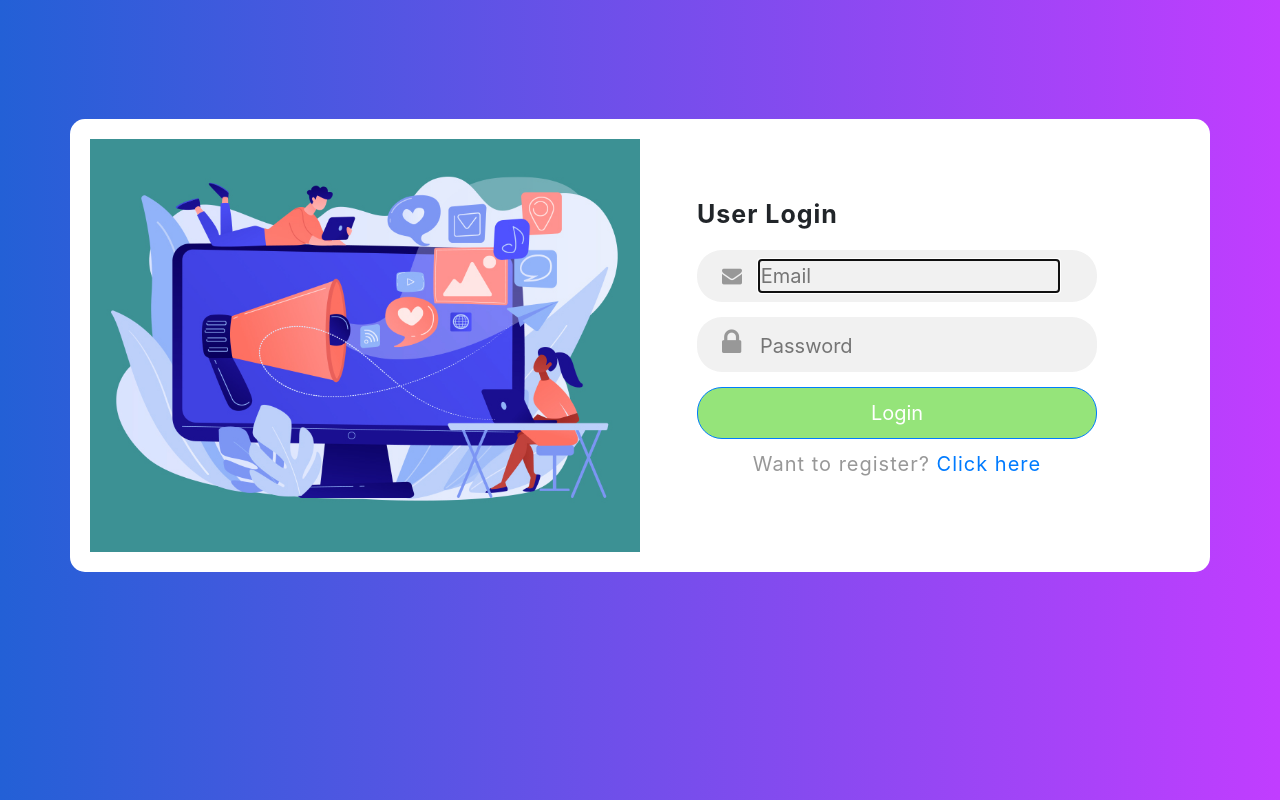
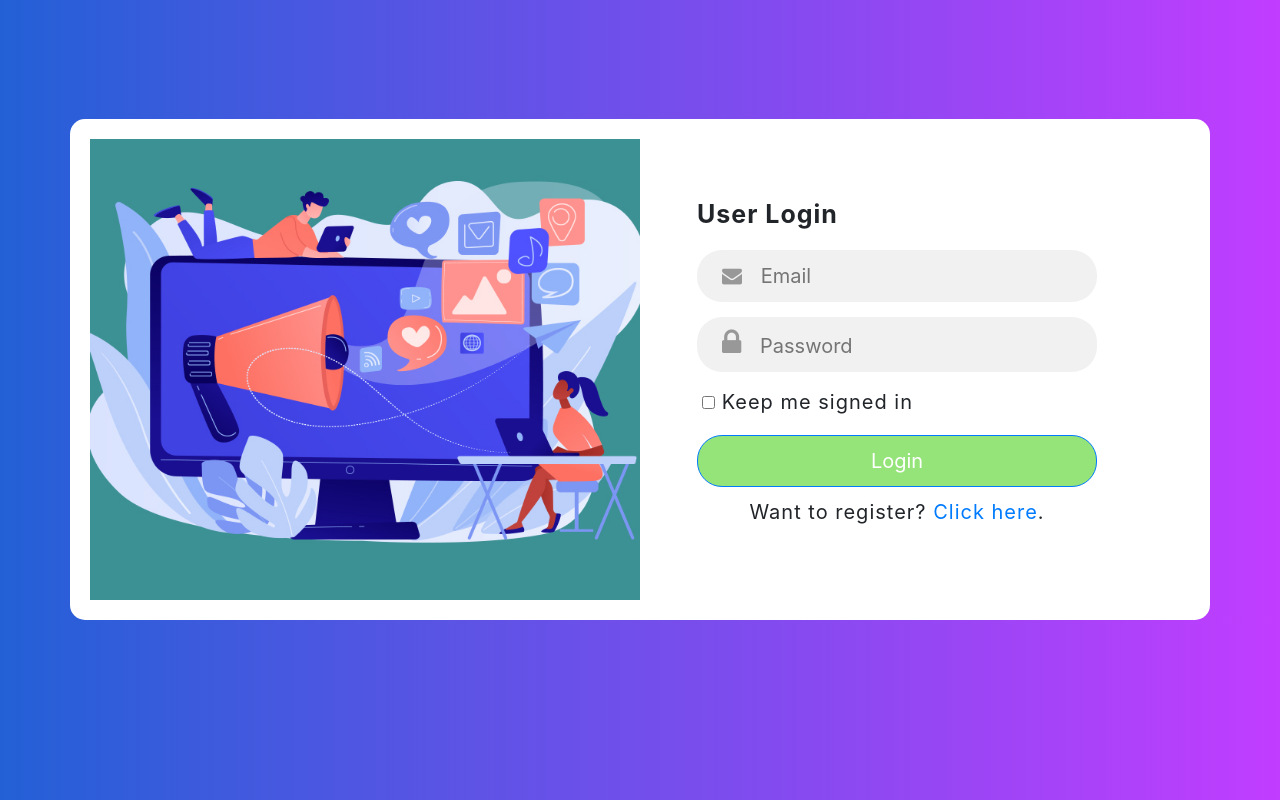
Before and after one commit to Eswar2000/reach-out, a Flask app: page /login in a window 1280 px wide. Run offline with Flask 2, Linux system fonts and the light colour scheme; some libraries are stand-ins or nearby versions.

Commit message:
signin and signup added

```diff
--- /dev/null
+++ b/static/styles.css
@@ -0,0 +1,101 @@
+body {
+    font-size: 20px;
+    font-weight: bold;
+    letter-spacing: 1px;
+    background: linear-gradient(-90deg, rgb(193,61,255), rgb(35,96,214));
+    margin-top: 15vh;
+}
+
+.container {
+    margin: -1px;
+}
+
+
+.loginRow {
+    padding: 20px;
+    background: #ffffff;
+    border-radius: 15px;
+}
+
+.loginCol2 {
+    padding: 50px;
+}
+
+.loginColWrapper {
+    padding: 7px;
+}
+
+.inputDiv {
+    background: #f1f1f1;
+    border-radius: 25px;
+    padding: 10px;
+    margin-top: 15px;
+    width: 400px;
+}
+
+.input {
+    border-style: none;
+    background: rgba(255,255,255,0);
+    margin-left: 10px;
+    color: rgb(152,152,152);
+    width: 300px;
+}
+
+.emailIcon {
+    margin-left: 15px;
+    color: rgb(152,152,152);
+}
+
+.pwdIcon {
+    margin-left: 15px;
+    color: rgb(152,152,152);
+    font-size: 30px;
+}
+
+.loginBtn {
+    background: #95e47a;
+    border-radius: 25px;
+    padding: 10px;
+    margin-top: 10px;
+    width: 400px;
+}
+
+#linkToSignup {
+    font-weight: normal;
+    margin-top: 10px;
+    width: 400px;
+}
+
+#cookieSignIn {
+    font-weight: normal;
+    margin-top: 15px;
+    margin-left: 5px;
+}
+
+/* ------------------------------------------------------------END OF SIGN IN PAGE------------------------------------------------------------ */
+
+.signupWrapper {
+    background: #ffffff;
+    width: 800px;
+    border-radius: 25px;
+    margin-left: auto;
+    margin-right: auto;
+    height: 500px;
+}
+
+.registerRow {
+    padding: 50px;
+}
+
+.userIcon {
+    margin-left: 15px;
+    color: rgb(152,152,152);
+    font-size: 25px;
+}
+
+.registerDiv {
+    padding-right: 150px;
+    padding-left: 135px;
+}
+
+/* ------------------------------------------------------------END OF SIGN UP PAGE------------------------------------------------------------ */
--- a/static/styles/login.css
+++ /dev/null
@@ -1,97 +0,0 @@
-body {
-    font-size: 20px;
-    font-weight: bold;
-    letter-spacing: 1px;
-    background: linear-gradient(-90deg, rgb(193,61,255), rgb(35,96,214));
-    margin-top: 15vh;
-}
-
-/* style="font-size: 20px;font-weight: bold;letter-spacing: 1px;background: linear-gradient(-90deg, rgb(193,61,255), rgb(35,96,214));margin-top: 15vh;" */
-
-.subBtn {
-    background: #95e47a;
-    border-radius: 25px;
-    padding: 10px;
-    margin-top: 15px;
-    width: 400px;
-}
-
-/* style="background: #95e47a;border-radius: 25px;padding: 10px;margin-top: 15px;width: 400px;" */
-
-.loginCol {
-    background: #f1f1f1;
-    border-radius: 25px;
-    padding: 10px;
-    width: 400px;
-    margin-top: 15px;
-}
-
-/* style="background: #f1f1f1;border-radius: 25px;padding: 10px;width: 400px;" */
-/* style="background: #f1f1f1;border-radius: 25px;padding: 10px;margin-top: 15px;width: 400px;" */
-
-.loginInput {
-    border-style: none;
-    background: rgba(255,255,255,0);
-    margin-left: 10px;color: rgb(152,152,152);
-    width: 300px;
-}
-
-/* style="border-style: none;background: rgba(255,255,255,0);margin-left: 10px;color: rgb(152,152,152);width: 300px;" */
-
-.mailIcon {
-    margin-left: 15px;
-    color: rgb(152,152,152);
-}
-/* style="margin-left: 15px;color: rgb(152,152,152);" */
-
-.lockIcon {
-    margin-left: 15px;
-    color: rgb(152,152,152);
-    font-size: 30px;
-}
-/* style="margin-left: 15px;color: rgb(152,152,152);font-size: 30px;" */
-
-.headingParagraph {
-    font-size: 25px;
-}
-
-/* style="font-size: 25px;" */
-
-.registerLinkParagraph {
-    font-weight: normal;
-    margin-top: 10px;
-    color: rgb(152,152,152);
-    width: 400px;
-}
-
-/* style="font-weight: normal;margin-top: 10px;color: rgb(152,152,152);width: 400px;" */
-
-.loginWrapper {
-    padding: 7px;
-}
-
- /*style="padding: 7px;"*/
-
-.loginRow {
-    padding: 20px;
-    background: #ffffff;
-    border-radius: 15px;
-}
-
-/*style="padding: 20px;background: #ffffff;border-radius: 15px;"*/
-
-#loginCol1 {
-    background-size: cover;
-    background-repeat: no-repeat;
-    background-position: center;
-    background-image: url(../img/img01.jpg);
-    padding: 0;
-}
-
-/*style="background: url(&quot;static/img/img01.jpg&quot;) center / cover no-repeat;padding: 0px;"*/
-
-#loginCol2 {
-    padding: 50px;
-}
-
-/*style="padding: 50px;"*/
--- a/templates/login.html
+++ b/templates/login.html
@@ -4,48 +4,50 @@
 <head>
     <meta charset="utf-8">
     <meta name="viewport" content="width=device-width, initial-scale=1.0, shrink-to-fit=no">
-    <title>Login</title>
+    <title>Sign In</title>
     <link rel="stylesheet" href="https://cdnjs.cloudflare.com/ajax/libs/twitter-bootstrap/4.6.0/css/bootstrap.min.css">
     <link rel="stylesheet" href="https://cdnjs.cloudflare.com/ajax/libs/font-awesome/4.7.0/css/font-awesome.min.css">
-    <link rel="stylesheet" href="../static/styles/login.css">
+    <link rel="stylesheet" href="/static/styles.css">
 </head>
 
 <body class="d-xl-flex justify-content-xl-center align-items-xl-center">
-    <div class="container" style="margin: -1px;">
+    <div class="container">
         <div class="row loginRow">
-            <div class="col-md-6" id="loginCol1">
+            <div class="col-md-6" style="background: url('/static/img01.jpg') center / cover no-repeat; padding: 0;">
                 <div></div>
             </div>
-            <div class="col-md-6" id="loginCol2">
-                <div class="loginWrapper">
+            <div class="col-md-6 loginCol2">
+                <div class="loginColWrapper">
                     <div>
                         <div>
-                            <p class="headingParagraph">User Login</p>
+                            <p style="font-size: 25px;">User Login</p>
                         </div>
-                        <div class="loginCol">
-                            <i class="fa fa-envelope mailIcon" ></i>
-                            <input type="text" class="loginInput" placeholder="Email" name="email" autocomplete="on" autofocus="" inputmode="email" required="">
+                        <div class="inputDiv">
+                            <i class="fa fa-envelope emailIcon"></i>
+                            <input class="input" type="email" placeholder="Email" name="email" autocomplete="on" required>
                         </div>
-                        <div class="loginCol">
-                            <i class="fa fa-lock lockIcon" ></i>
-                            <input type="password" class="loginInput" placeholder="Password" autocomplete="off" required="" minlength="6" maxlength="20" name="password">
+
+                        <div class="inputDiv">
+                            <i class="fa fa-lock pwdIcon"></i>
+                            <input class="input" type="password" placeholder="Password" name="password" minlength="6" maxlength="20" required>
                         </div>
-                        <button type="button" class="btn btn-primary btn-lg btn-block subBtn">Login</button>
-<!--                        <div style="background: #95e47a;border-radius: 25px;padding: 10px;margin-top: 15px;width: 400px;">-->
-<!--                            <div>-->
-<!--                                <button type="submit" class="text-center btn btn-outline-primary" style="margin-bottom: 0px;color: rgb(255,255,255);font-weight: normal;">Login</button>-->
-<!--                            </div>-->
-<!--                        </div>-->
+
+                        <label id="cookieSignIn">
+                            <input type="checkbox" name="keepSignedIn"> Keep me signed in
+                        </label>
+
+                        <button type="button" class="btn btn-primary btn-lg btn-block loginBtn">Login</button>
+
                         <div>
-                            <p class="text-center registerLinkParagraph">Want to register? <a href="/signup">Click here</a></p>
+                            <p class="text-center" id="linkToSignup">Want to register? <a href="#">Click here</a>.</p>
                         </div>
                     </div>
                 </div>
             </div>
         </div>
     </div>
-    <script src="https://cdnjs.cloudflare.com/ajax/libs/jquery/3.6.0/jquery.min.js"/>
-    <script src="https://cdnjs.cloudflare.com/ajax/libs/twitter-bootstrap/4.6.0/js/bootstrap.bundle.min.js"/>
+    <script src="https://cdnjs.cloudflare.com/ajax/libs/jquery/3.6.0/jquery.min.js"></script>
+    <script src="https://cdnjs.cloudflare.com/ajax/libs/twitter-bootstrap/4.6.0/js/bootstrap.bundle.min.js"></script>
 </body>
 
 </html>
```
Also changed, not shown: templates/dashboard.html (added, +10 -0 lines), templates/signup.html (+45 -3 lines), static/img01.jpg (renamed from static/img/img01.jpg).
